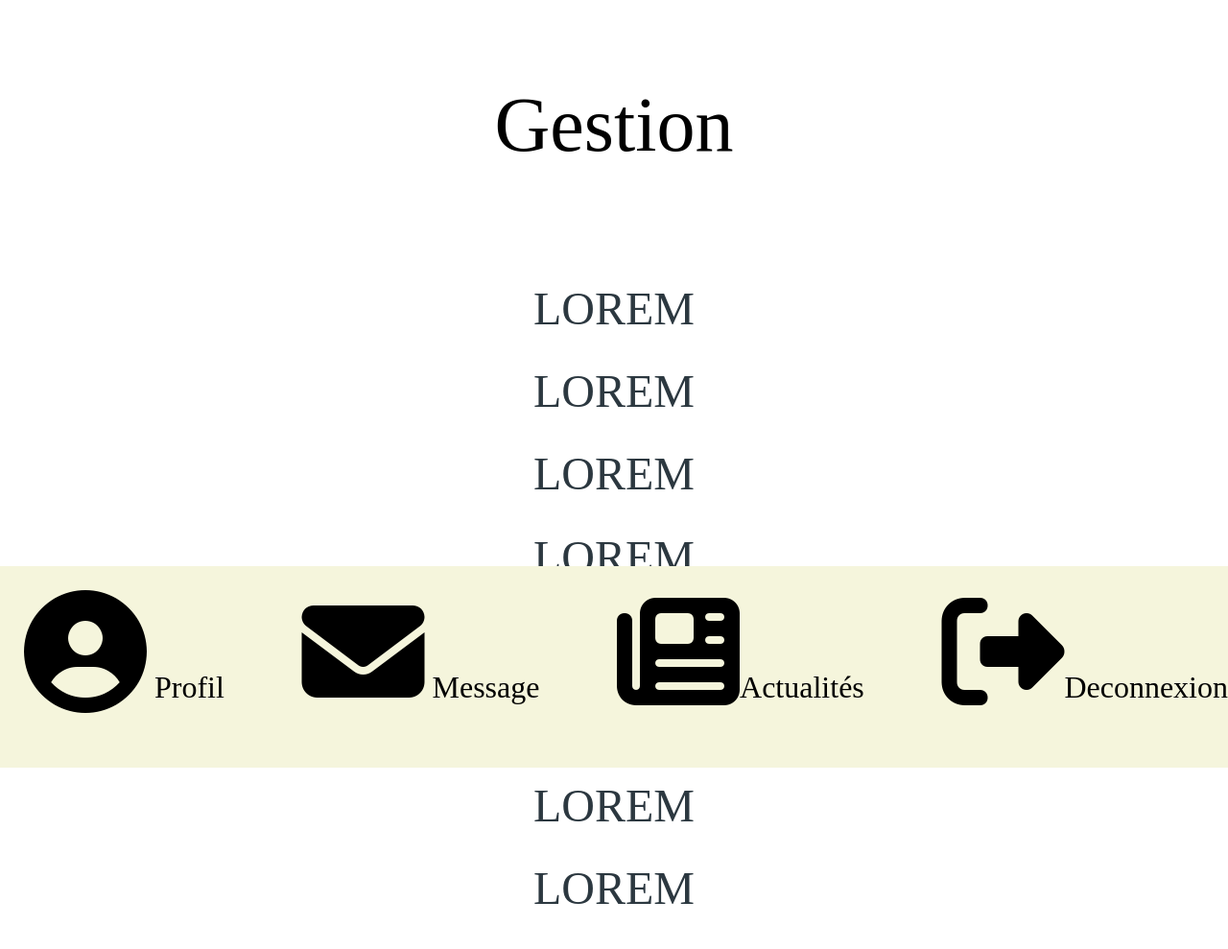
After one commit to seb-linaseb/SEB_O-Tableau, a Symfony app: template templates/backend/index.html.twig in a window 1280 px wide. The commit adds this page. Shown: the whole page at 96% size. Run offline with Twig, Linux system fonts and the light colour scheme; the template is opened without the code that fills it, so the values that code supplies are empty; some libraries are stand-ins or nearby versions; some web fonts are replaced.

Commit message:
mini mini inté page admin + débug

```diff
--- a/public/css/style.css
+++ b/public/css/style.css
@@ -630,3 +630,60 @@ html {
 .footer p a:hover {
     color: black;
 }
+
+
+
+
+
+
+
+
+
+
+
+
+
+
+
+
+
+
+
+
+
+
+
+
+
+
+
+
+
+
+/* BACK-END !!!!!!!!!!!!!!!!! */
+
+.content_gestion {
+
+}
+
+.content_gestion h1 {
+    font-size: 5em;
+    text-align: center;
+    margin-top: 7%;
+
+}
+
+.content_gestion ul {
+    font-size: 3em;
+    text-align: center;
+    margin-top: 10%;
+}
+
+.content_gestion ul li {
+    margin-bottom: 3%;
+}
+
+.content_gestion ul li a {
+    text-decoration: none;
+    color: #2C3840;
+}
--- a/src/Controller/Backend/DefaultController.php
+++ b/src/Controller/Backend/DefaultController.php
@@ -5,6 +5,10 @@ namespace App\Controller\Backend;
 use Symfony\Bundle\FrameworkBundle\Controller\AbstractController;
 use Symfony\Component\Routing\Annotation\Route;
 
+
+/**
+ * @Route("/profil/admin", name="admin_")
+ */
 class DefaultController extends AbstractController
 {
     /**
@@ -12,7 +16,7 @@ class DefaultController extends AbstractController
      */
     public function index()
     {
-        return $this->render('default/index.html.twig', [
+        return $this->render('backend/index.html.twig', [
 
         ]);
     }
--- /dev/null
+++ b/templates/backend/index.html.twig
@@ -0,0 +1,23 @@
+{% extends 'base.html.twig' %}
+
+{% block title %}O'Tableau | Profil{% endblock %}
+
+{% block content %}
+
+    <div class="content_gestion">
+        <h1>Gestion</h1>
+        <ul>
+            <li><a href="">LOREM</a></li>
+            <li><a href="">LOREM</a></li>
+            <li><a href="">LOREM</a></li>
+            <li><a href="">LOREM</a></li>
+            <li><a href="">LOREM</a></li>
+            <li><a href="">LOREM</a></li>
+            <li><a href="">LOREM</a></li>
+            <li><a href="">LOREM</a></li>
+        </ul>
+    </div>
+
+{% block footer %}
+{% endblock %}
+{% endblock %}
--- a/templates/user/index.html.twig
+++ b/templates/user/index.html.twig
@@ -14,12 +14,12 @@
                 </div>
             </div>
             <div>
-                <a href="">Mon compte</a>
+                <a href="{{ path('user_myAccount') }}">Mon compte</a>
             </div>
         </div>
         <div class="profil">
             <div class="profil_children">
-                <a href="">
+                <a href="{{ path('student_index') }}">
                     <i class="fas fa-user-graduate"></i>
                     <h2>ChildrenName</h2>
                     <p>classe de Username</p>
```
